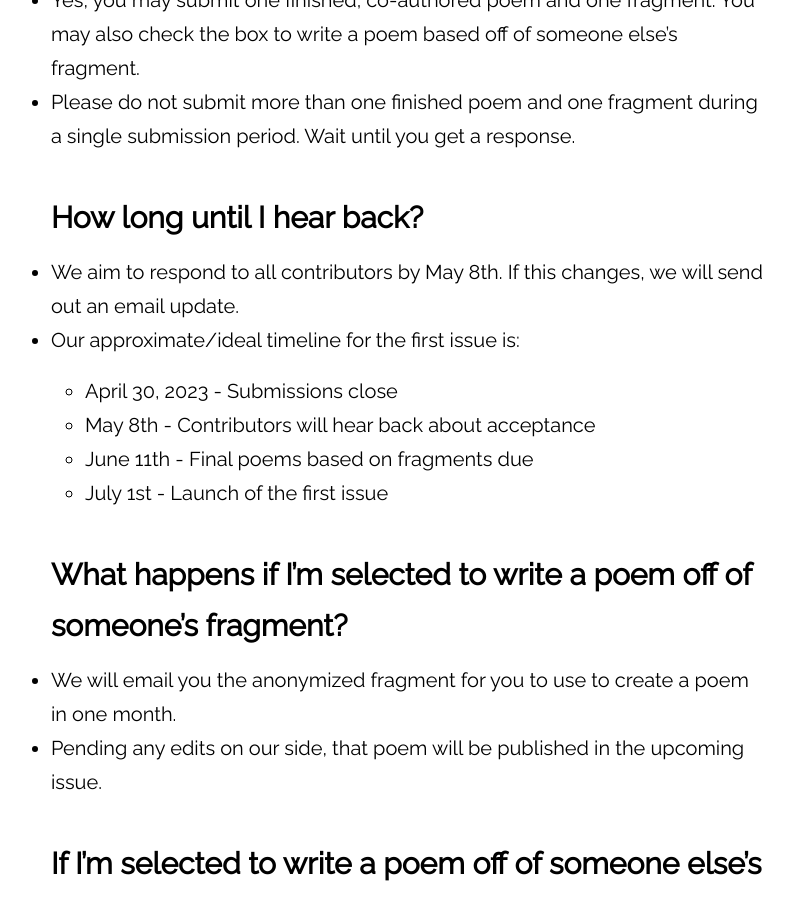
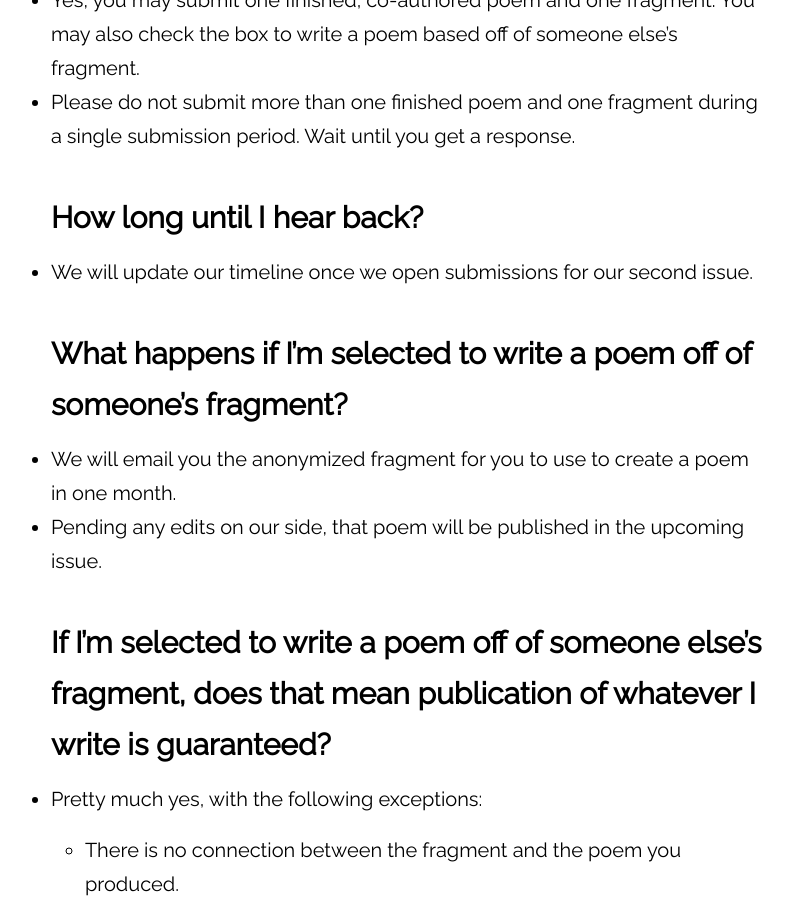
Before and after one commit to atmars77/atmars77.github.io, a Jekyll site: the page built from submit.md, in a window 1280 px wide and 900 px high, scrolled down 1923 px. Shown: the whole window, without its empty margins (232-1025 px from the left). Built offline with Jekyll 4.4.1, drawn with Linux system fonts in a browser that asks for light colours; some of the changed text lies outside the part shown.

Commit message:
launch of first issue submit edits

```diff
--- a/submit.md
+++ b/submit.md
@@ -7,7 +7,7 @@ feature_image: "/assets/Images/tina_candle.jpg"
 excerpt: "Submit to Spark to Flame"
 largeimage: "/assets/Images/tina_candle.png"
 ---
-We are currently closed for submissions for Issue One. Follow our Twitter or this site for updates on our submission window for Issue Two (anticipated October/November 2023).
+We are currently closed for submissions. Follow our Twitter or this site for updates on our submission window for Issue Two (anticipated October/November 2023).
 
 # FAQ
 
@@ -36,12 +36,7 @@ We are currently closed for submissions for Issue One. Follow our Twitter or thi
 * Please do not submit more than one finished poem and one fragment during a single submission period. Wait until you get a response.
 
 ### How long until I hear back?
-* We aim to respond to all contributors by May 8th. If this changes, we will send out an email update.
-* Our approximate/ideal timeline for the first issue is:
-  * April 30, 2023 - Submissions close
-  * May 8th - Contributors will hear back about acceptance
-  * June 11th - Final poems based on fragments due
-  * July 1st - Launch of the first issue
+* We will update our timeline once we open submissions for our second issue.
 
 ### What happens if I’m selected to write a poem off of someone’s fragment?
 * We will email you the anonymized fragment for you to use to create a poem in one month.
@@ -68,4 +63,4 @@ We are currently closed for submissions for Issue One. Follow our Twitter or thi
 * If you republish the poem elsewhere, we kindly request that you acknowledge Spark to Flame as the first publisher.
 * We retain the right to make minor edits to your author bio to match our in-house style.
 
-<img src="/assets/Images/chill-subs-sticker-clean-1.png" alt="Chill subs listing sticker" style="height: 100px; width:100px;"/>
+<img src="/assets/Images/chill-subs-sticker-clean-1.png" alt="Chill subs listing sticker" style="height: 239px; width:365px;"/>
```
Also changed, not shown: archive.md (+1 -2 lines), index.md (+3 -3 lines).
